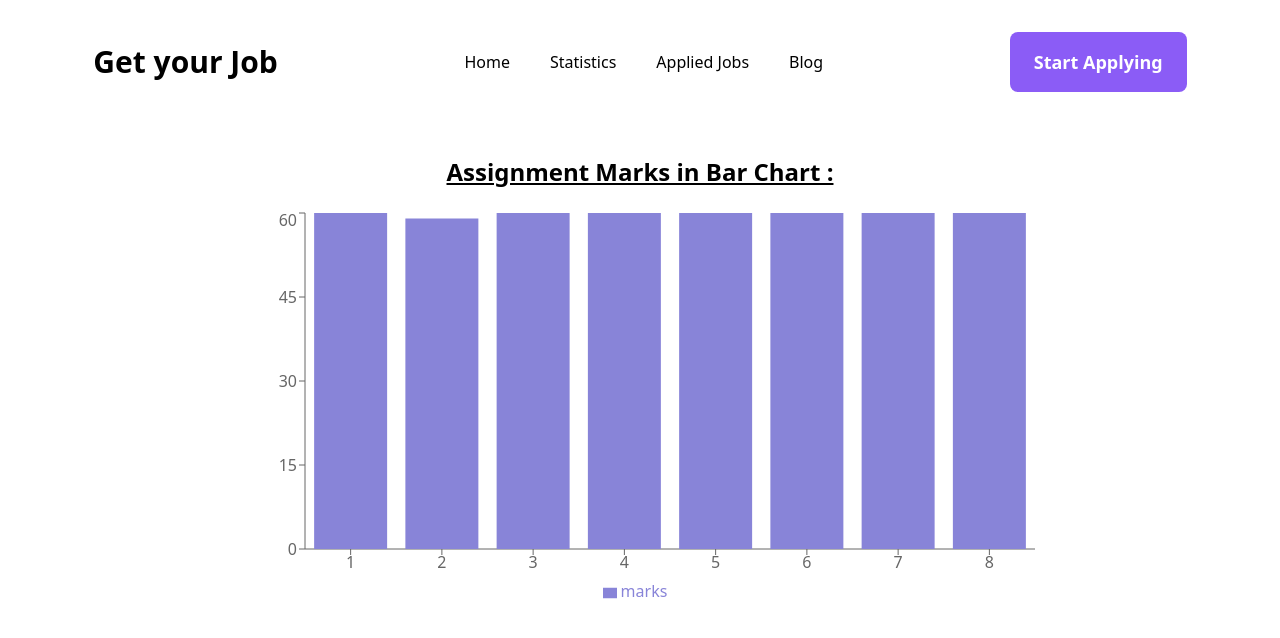
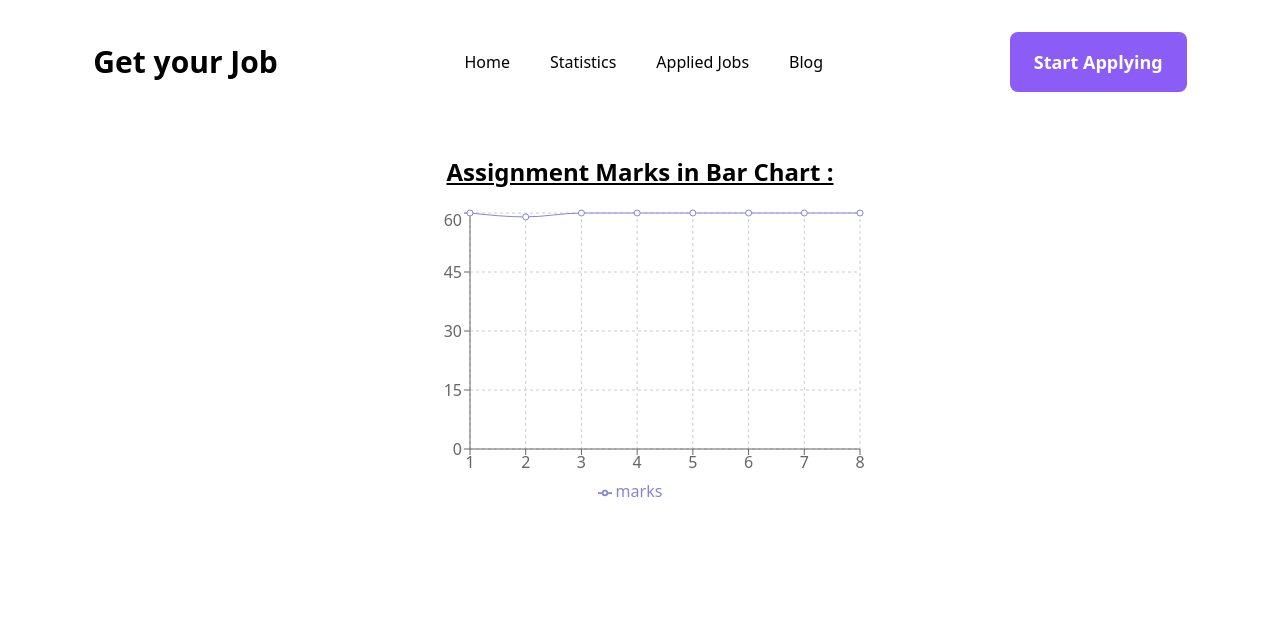
Before and after one commit to Nadim017/career-hub, a React (Vite) app: page /statistics in a window 1280 px wide. Shown: the top 638 px of the page. Built offline with nearby package versions, Linux system fonts and the light colour scheme.

Commit message:
rechart create again with line

```diff
--- a/src/Component/Home/SingleFeaturedJob/SingleFeatured.jsx
+++ b/src/Component/Home/SingleFeaturedJob/SingleFeatured.jsx
@@ -9,7 +9,9 @@ const SingleFeatured = ({ featuredJob }) => {
     fulltimeOrParttime,
     location,
     salary,
+    remoteOrOnsite,
   } = featuredJob;
+  console.log(featuredJob);
 
   return (
     <div className="singleFeatured shadow-xl">
@@ -17,10 +19,10 @@ const SingleFeatured = ({ featuredJob }) => {
       <h3 className="mt-8 mb-2 font-bold text-lg">{jobTitle}</h3>
       <h4 className="mb-4 font-thin">{companyName}</h4>
       <button className="px-5 py-3 bg-gray-100 mr-3 font-semibold rounded-lg  text-violet-400">
-        Remote
+        {remoteOrOnsite}
       </button>
       <button className="px-5 py-3 bg-gray-100  font-semibold rounded-lg text-violet-400">
-        Full Time
+        {fulltimeOrParttime}
       </button>
       <br />
       <p className="mt-4">
--- a/src/Component/Home/SingleJob/SingleJob.jsx
+++ b/src/Component/Home/SingleJob/SingleJob.jsx
@@ -4,7 +4,7 @@ import './SingleJob.css';
 const SingleJob = ({ singleJob }) => {
   const { logo, name, job_available } = singleJob;
   return (
-    <div className=" mb-32  pl-7  pt-10 pr-32 pb-8 singleJob">
+    <div className=" lg:mb-32 mb-5  pl-7  pt-10 pr-32 pb-8 singleJob">
       <img className="p-8 " src={logo} alt="" />
       <h3 className="mt-10 mb-7 font-bold text-lg">{name}</h3>
       <p className="font-thin">{job_available}</p>
--- a/src/Component/Statistics/Assignment.jsx
+++ b/src/Component/Statistics/Assignment.jsx
@@ -1,14 +1,13 @@
 import React from 'react';
+
 import {
-  BarChart,
-  Bar,
-  Cell,
+  LineChart,
+  Line,
   XAxis,
   YAxis,
   CartesianGrid,
   Tooltip,
   Legend,
-  ResponsiveContainer,
 } from 'recharts';
 
 const Assignment = () => {
@@ -28,13 +27,25 @@ const Assignment = () => {
         <h2 className="font-semibold underline mb-5 text-2xl text-center">
           Assignment Marks in Bar Chart :
         </h2>
-        <BarChart width={800} height={400} data={assignmentMarks}>
+
+        <LineChart
+          width={500}
+          height={300}
+          data={assignmentMarks}
+          margin={{
+            top: 5,
+            right: 30,
+            left: 20,
+            bottom: 5,
+          }}
+        >
+          <CartesianGrid strokeDasharray="3 3" />
           <XAxis dataKey="assignment" />
           <YAxis />
           <Tooltip />
           <Legend />
-          <Bar dataKey="marks" fill="#8884d8" />
-        </BarChart>
+          <Line type="monotone" dataKey="marks" stroke="#8884d8" />
+        </LineChart>
       </div>
     </div>
   );
```
